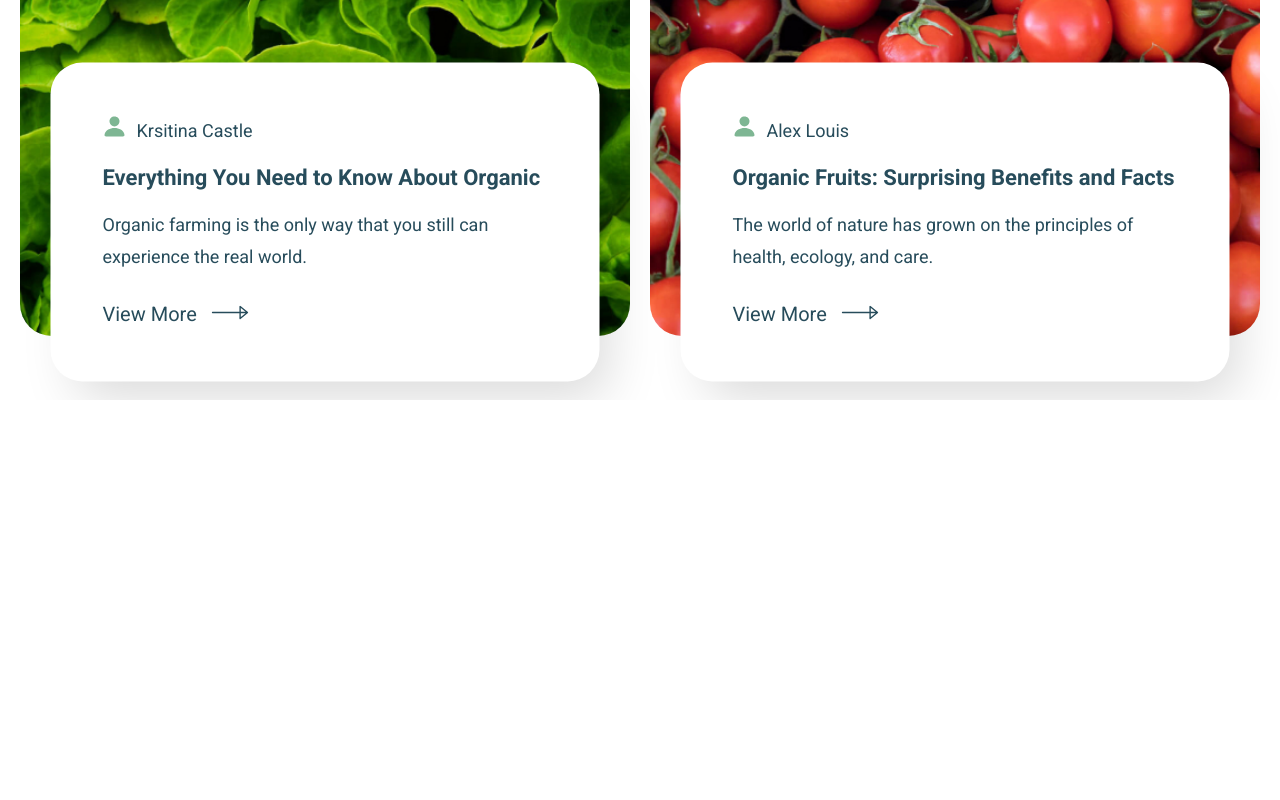
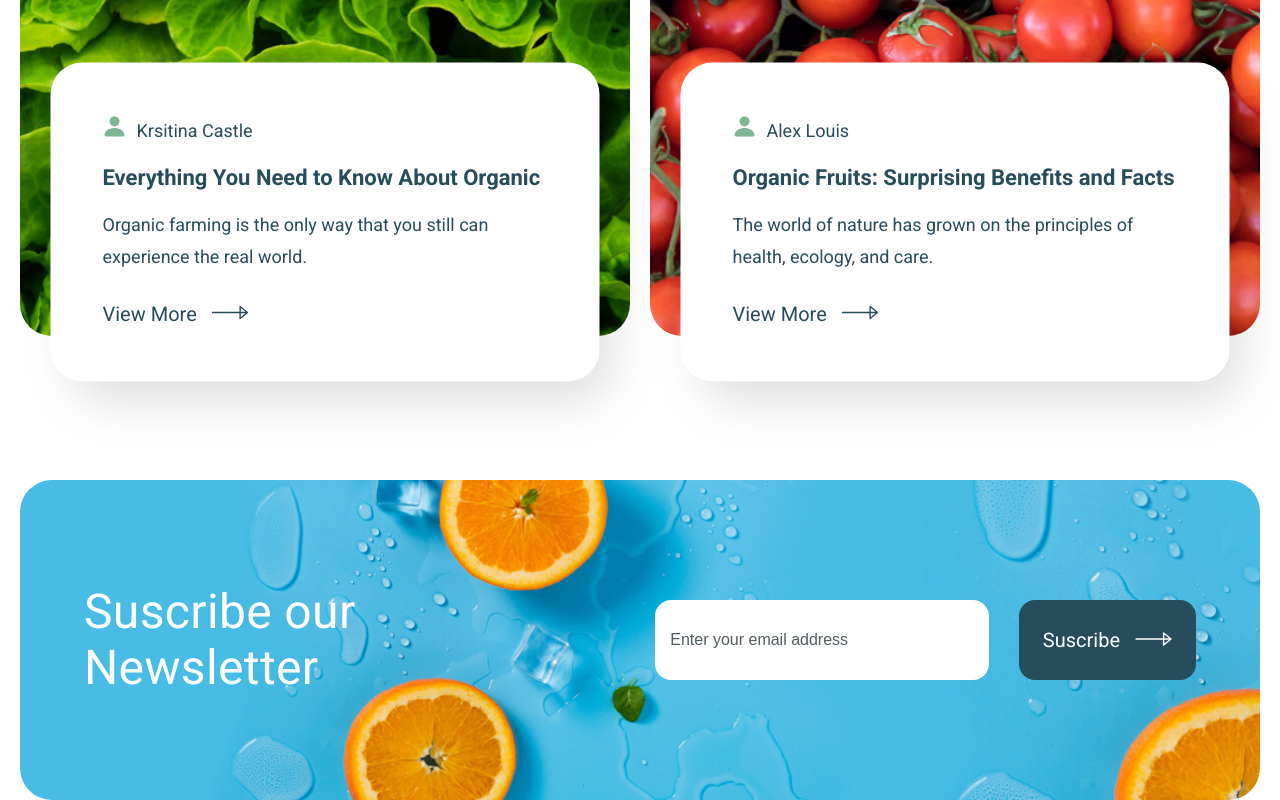
Before and after one commit to RochaDiego04/organick, a website: page index.html in a window 1280 px wide. Shown: the part 8188-8988 px from the top of the page. Before the commit the page ends 8588 px from the top, so only its background shows below. Drawn offline with Linux system fonts and the light colour scheme.

Commit message:
Feat: Suscribe section done

```diff
--- a/index.html
+++ b/index.html
@@ -764,7 +764,24 @@
           </div>
         </div>
       </section>
-      <!-- .content -->
+      <!-- .news -->
+      <section class="suscribe">
+        <div class="suscribe__container">
+          <h2 class="suscribe__title">Suscribe our Newsletter</h2>
+          <input
+            class="suscribe__input textInput"
+            type="email"
+            placeholder="Enter your email address"
+          />
+          <a href="#" class="suscribe__button button button--blue">
+            <p>Suscribe</p>
+            <svg class="button__arrow button__arrow--white">
+              <use href="/images/svg/arrow.svg#arrow"></use>
+            </svg>
+          </a>
+        </div>
+      </section>
+      <!-- .suscribe -->
     </div>
     <!-- .content -->
 
--- a/src/scss/components/_index.scss
+++ b/src/scss/components/_index.scss
@@ -7,6 +7,8 @@
 @forward "ecoFriendly";
 @forward "listCards";
 @forward "news";
+@forward "suscribe";
 
 @forward "button";
 @forward "card";
+@forward "textInput";
--- a/src/scss/components/listCards.scss
+++ b/src/scss/components/listCards.scss
@@ -13,6 +13,9 @@
     max-width: rem(1250);
     @include m.respond(tab-port) {
       display: block;
+    }
+    @include m.respond(phone) {
+      padding: rem(80) rem(20) rem(50) rem(20);
     }
   }
 
--- a/src/scss/components/news.scss
+++ b/src/scss/components/news.scss
@@ -34,8 +34,10 @@
     display: flex;
     gap: rem(20);
     justify-content: center;
+    margin-bottom: rem(80);
     @include m.respond(tab-port) {
       display: block;
+      margin-bottom: rem(60);
     }
   }
 
@@ -47,15 +49,13 @@
     position: relative;
 
     @include m.respond(tab-port) {
-      width: 100%; // O un ancho que funcione bien en pantallas tab-port
-      max-width: rem(
-        500
-      ); // Puedes ajustar el max-width para evitar que las tarjetas sean demasiado anchas
+      width: 100%;
+      max-width: rem(500);
       margin: 0 auto rem(80) auto;
     }
 
     @include m.respond(tab-port) {
-      margin: 0 auto rem(100) auto;
+      margin: 0 auto rem(130) auto;
     }
 
     &__date {
--- /dev/null
+++ b/src/scss/components/suscribe.scss
@@ -0,0 +1,41 @@
+@use "../util" as *;
+@use "../util/mixins.scss" as m;
+
+.suscribe {
+  padding: 0 rem(20);
+  &__container {
+    padding: rem(104) rem(64);
+    border-radius: rem(32);
+    background-image: url(/images/bg_images/Suscribe.png);
+    background-repeat: no-repeat;
+    background-size: cover;
+    background-position: right;
+
+    display: flex;
+    gap: rem(30);
+    align-items: center;
+
+    @include m.respond(tab-port) {
+      padding: rem(30) rem(25);
+
+      flex-direction: column;
+      justify-content: start;
+      align-items: flex-start;
+    }
+  }
+  &__title {
+    flex: 0 1 50%;
+    max-width: rem(516);
+    color: var(--white);
+    margin-right: auto;
+  }
+  &__input {
+    flex: 0 0 30%;
+    @include m.respond(tab-port) {
+      width: 100%;
+    }
+  }
+  &__button {
+    flex-shrink: 0;
+  }
+}
--- /dev/null
+++ b/src/scss/components/textInput.scss
@@ -0,0 +1,20 @@
+@use "../util" as *;
+@use "../util/mixins.scss" as m;
+
+.textInput {
+  max-width: rem(400);
+  height: rem(80);
+  border-radius: rem(16);
+  padding: rem(24) rem(15);
+  font-size: rem(18);
+  border: none;
+  color: var(--body);
+
+  &:focus {
+    outline: none;
+  }
+  &::placeholder {
+    font-size: rem(16);
+    color: var(--grey5);
+  }
+}
```
Also changed, not shown: dist/style.css, images/bg_images/Suscribe.png (added), 1 other file.
